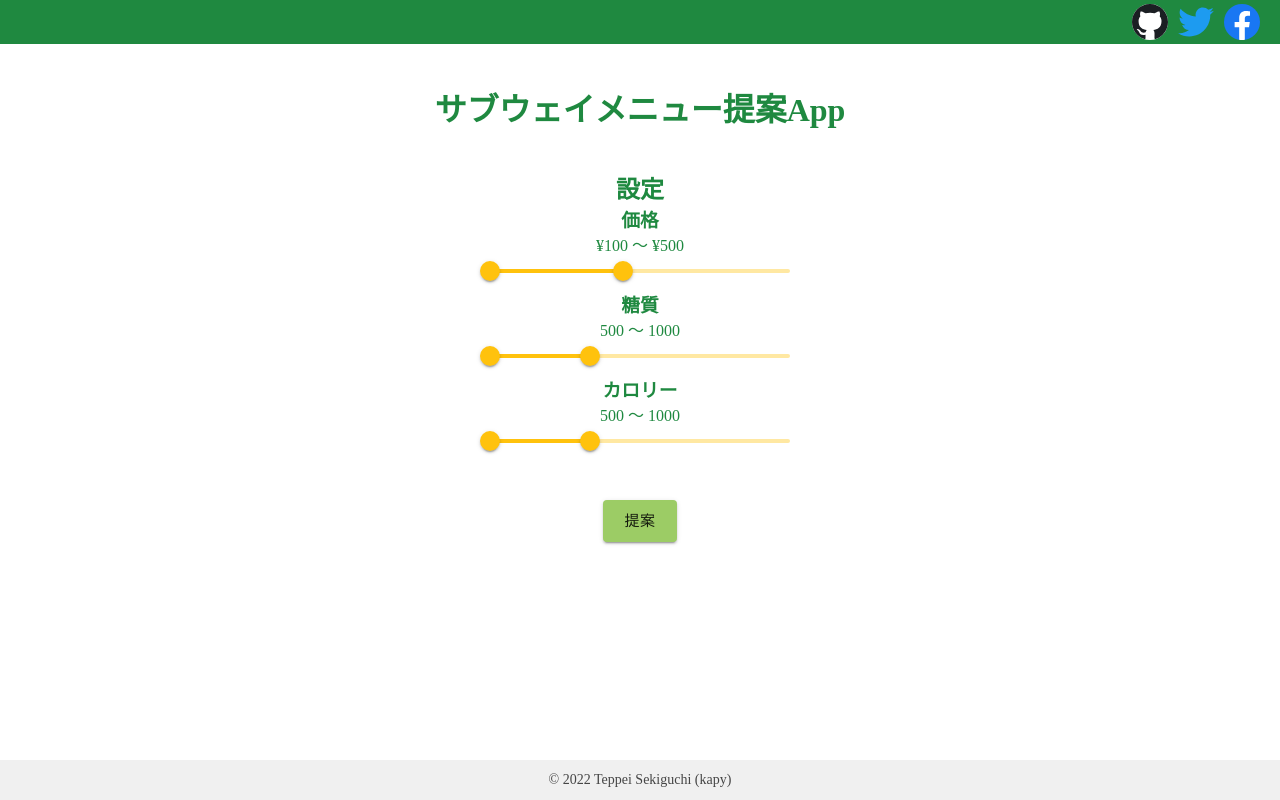
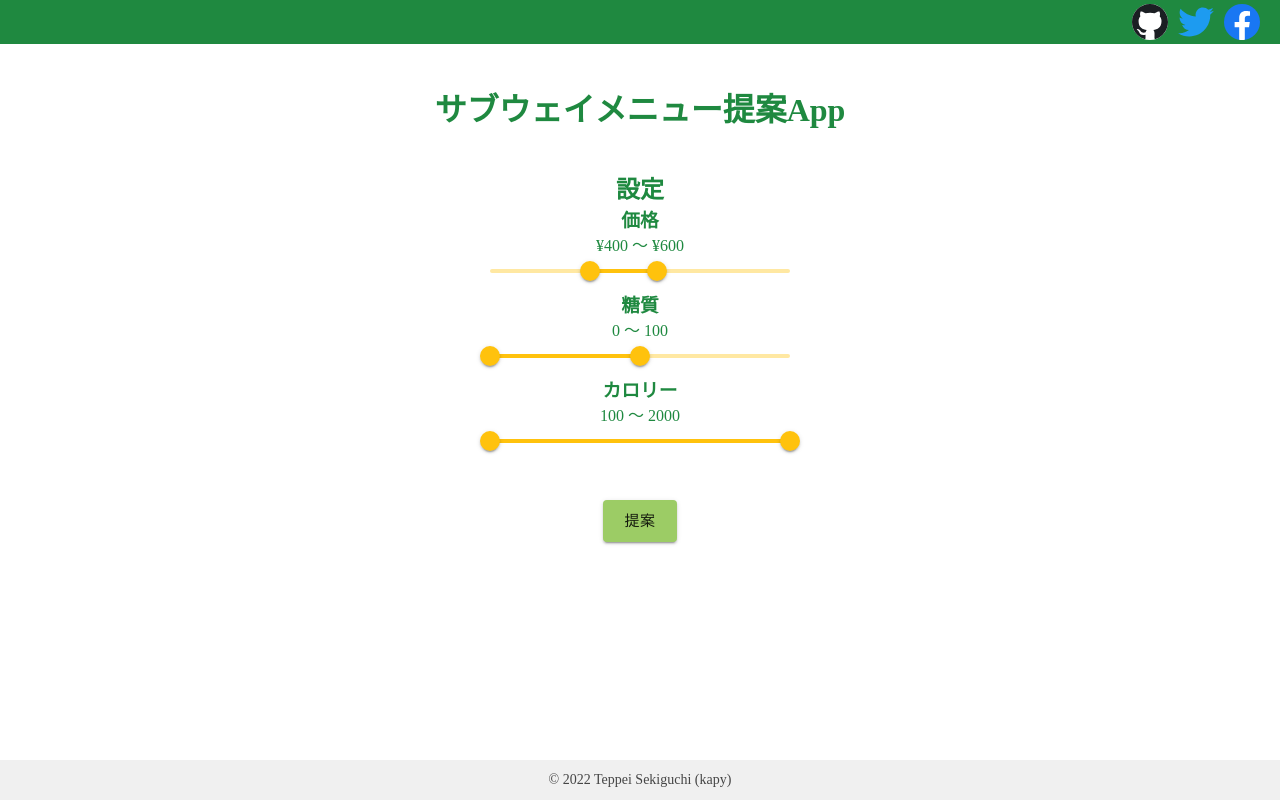
Before and after one commit to kapibara99/subway-combinations, a React (Vite) app in the folder vite-project/: page / in a window 1280 px wide. Built offline with nearby package versions, Linux system fonts and the light colour scheme.

Commit message:
fixed api error and carbony initial value

```diff
--- a/vite-project/src/@types/element.d.ts
+++ b/vite-project/src/@types/element.d.ts
@@ -24,6 +24,7 @@
   minDistance : number,
   maxValue : number,
   minValue : number,
+  currentValue : slideBarValues,
   unitName ? : string,
   heading ? : string,
   dispatcher : Function
--- a/vite-project/src/common/api/get.ts
+++ b/vite-project/src/common/api/get.ts
@@ -61,7 +61,9 @@
       case "PriceOption":
         result = result.filter((data)=>{
           const price = data.size[0] ? data.size[0].price : data.price;
-          if(price && price >= option.min && price <= option.max){
+          if(
+            (price === undefined)
+            || (price && price >= option.min && price <= option.max)){
             return data;
           }
         })
@@ -69,7 +71,9 @@
       case "CarbohyOption":
         result = result.filter((data)=>{
           const carbohy = data.size[0] ? data.size[0].carbohydrate : data.carbohydrate;
-          if(carbohy && carbohy >= option.min && carbohy <= option.max){
+          if(
+            (carbohy === undefined)
+            || (carbohy && carbohy >= option.min && carbohy <= option.max)){
             return data;
           }
         })
@@ -77,7 +81,9 @@
       case "KcalOption":
         result = result.filter((data)=>{
           const kcal = data.size[0] ? data.size[0].kcal : data.kcal;
-          if(kcal && kcal >= option.min && kcal <= option.max){
+          if(
+            (kcal === undefined)
+            || (kcal && kcal >= option.min && kcal <= option.max)){
             return data;
           }
         })
--- a/vite-project/src/components/ResultList/resultList.tsx
+++ b/vite-project/src/components/ResultList/resultList.tsx
@@ -19,9 +19,11 @@
 const ResultList = () => {
     //variable
   const dispatch = useDispatch();
-  const options = useSelector((state:RootStateType) => state.searchOptions);
+  const [options,setOptions] = useState(useSelector((state:RootStateType) => state.searchOptions));
+
   const resultData = useSelector((state:RootStateType) => state.menuData);
   const getMenuData = () => {
+    // console.log("resultData",resultData,options);
     return editData("Sandwich",resultData,options)
   }
   const [stateMenuData,setStateMenuData] = useState<Data[]>(getMenuData());
--- a/vite-project/src/components/SlideBar/SlideBar.tsx
+++ b/vite-project/src/components/SlideBar/SlideBar.tsx
@@ -10,11 +10,11 @@
 import { SlideBar } from '../../@types/element';
 
 export default function MinimumDistanceSlider(props:SlideBar) {
-  const {minDistance , maxValue , minValue , unitName , dispatcher , heading } = props;
+  const {minDistance , maxValue , minValue , currentValue , unitName , dispatcher , heading } = props;
   const dispatch = useDispatch();
 
-  const initializeValue = maxValue / 2;
-  const [value, setValue] = React.useState<number[]>([minValue, initializeValue]);
+  // const initializeValue = maxValue / 2;
+  const [value, setValue] = React.useState<number[]>([currentValue.min, currentValue.max]);
 
   const valuetext = (n:number) => {
     return `${unitName}${n}`
@@ -49,7 +49,7 @@
     <p style={{textAlign:"center"}}>{valuetext(value[0])} 〜 {valuetext(value[1])}</p>
     <Box sx={{ width: 300 , margin: "auto"}}>
       <Slider
-        getAriaLabel={() => 'Minimum distance'}
+        getAriaLabel={() => `Minimum distance for ${heading ? heading : unitName}`}
         value={value}
         onChange={handleChange}
         valueLabelDisplay="auto"
--- a/vite-project/src/pages/Home.tsx
+++ b/vite-project/src/pages/Home.tsx
@@ -15,9 +15,13 @@
 
 // redux
 import { updatePriceOptions , updateCarbohyOptions ,  updateKcalOptions } from '../redux/searchOptions/action';
+import { useSelector } from 'react-redux';
+import { RootStateType } from '../redux/type';
 
 export const Home = () => {
-    return (
+  const [options,setOptions] = useState<InitializeSliderOptions>(useSelector((state:RootStateType) => state.searchOptions.SliderOptions));
+
+  return (
     <main>
       <MarginSet value="middle" />
       <h1>
@@ -34,6 +38,7 @@
           unitName = "¥"
           minValue={100}
           maxValue={1000}
+          currentValue = {options.PriceOption}
           heading="価格"
           dispatcher = {updatePriceOptions}
           />
@@ -41,10 +46,11 @@
       </>
       <>
         <MinimumDistanceSlider
-          minDistance={100}
+          minDistance={1}
           unitName = ""
-          minValue={500}
-          maxValue={2000}
+          minValue={0}
+          maxValue={200}
+          currentValue = {options.CarbohyOption}
           heading="糖質"
           dispatcher = {updateCarbohyOptions}
           />
@@ -56,6 +62,7 @@
           unitName = ""
           minValue={500}
           maxValue={2000}
+          currentValue = {options.KcalOption}
           heading="カロリー"
           dispatcher = {updateKcalOptions}
           />
--- a/vite-project/src/redux/searchOptions/initializeState.ts
+++ b/vite-project/src/redux/searchOptions/initializeState.ts
@@ -19,8 +19,8 @@
   ],
   SliderOptions : {
     PriceOption:{
-      min:0,
-      max:1000
+      min:400,
+      max:600
     },
     CarbohyOption:{
       min:0,
```
Also changed, not shown: 1 other file (tests, documents, lock files or other folders).
